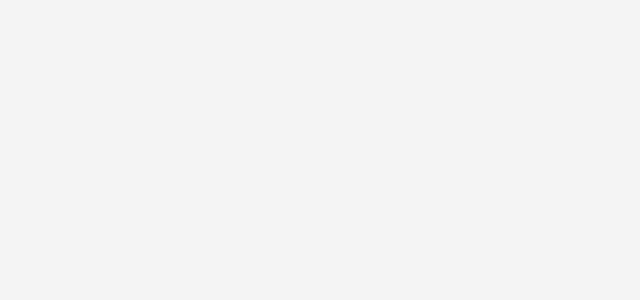
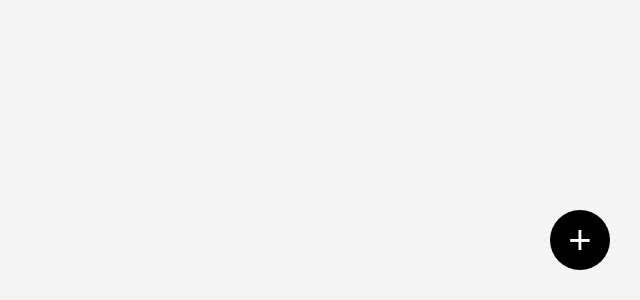
Before and after one commit to DmitriyIshchenko/flashcards, a React (Create React App) app: page / in a window 1280 px wide. Shown: the part 500-800 px from the top of the page, without its empty margins (640-1280 px from the left). Built offline with nearby package versions, Linux system fonts and the light colour scheme; a web font is replaced by a local one.

Commit message:
feat: create add deck button

```diff
--- a/src/DecksList.js
+++ b/src/DecksList.js
@@ -2,11 +2,16 @@ import "./DecksList.scss";
 
 export default function DecksList({ decks }) {
   return (
-    <ul className="deck-list">
-      {decks.map((deck) => (
-        <DeckCard key={deck.id} deck={deck} />
-      ))}
-    </ul>
+    <div className="decks">
+      <ul className="decks-list">
+        {decks.map((deck) => (
+          <DeckCard key={deck.id} deck={deck} />
+        ))}
+      </ul>
+      <button className="decks__add-btn" type="button">
+        +
+      </button>
+    </div>
   );
 }
 
--- a/src/DecksList.scss
+++ b/src/DecksList.scss
@@ -1,11 +1,37 @@
-.deck-list {
-  display: grid;
+.decks {
+  &-list {
+    display: grid;
 
-  grid-template-columns: repeat(auto-fit, 35rem);
-  gap: 3rem;
+    grid-template-columns: repeat(auto-fit, 35rem);
+    gap: 3rem;
 
-  // TEMP STYLES
-  margin: 3rem;
+    // TEMP STYLES
+    margin: 3rem;
+  }
+
+  &__add-btn {
+    position: fixed;
+    bottom: 3rem;
+    right: 3rem;
+
+    transition: all 0.3s;
+
+    height: 6rem;
+    aspect-ratio: 1;
+    border: none;
+    border-radius: 100rem;
+
+    background-color: #000;
+    color: #fff;
+    font-size: 4rem;
+
+    cursor: pointer;
+
+    &:hover,
+    &:active {
+      background-color: lighten(#000, 25%);
+    }
+  }
 }
 
 .deck {
```
